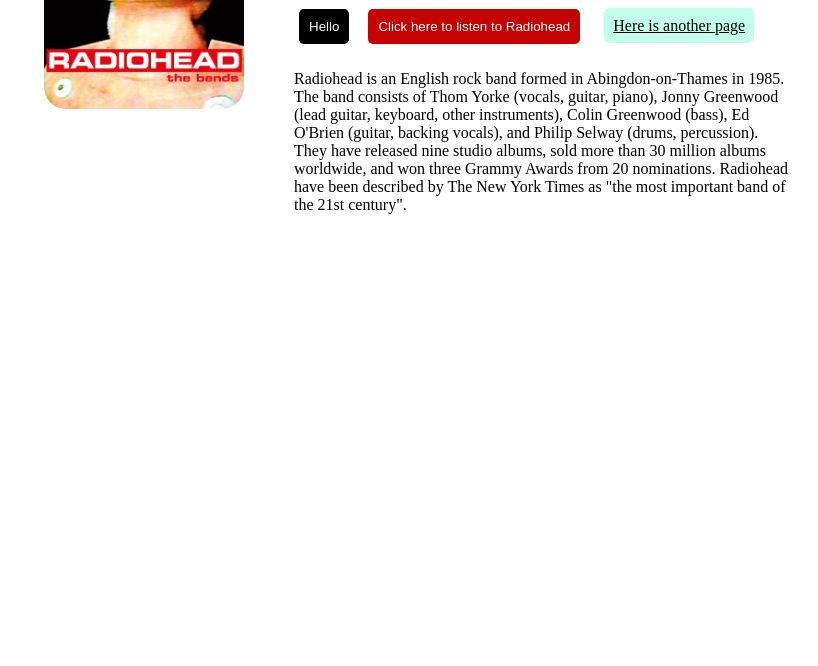
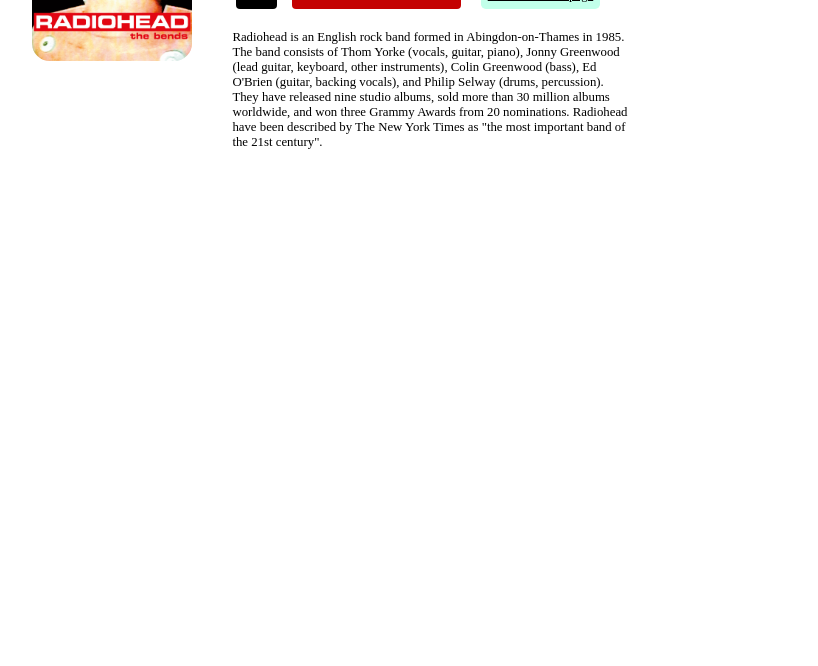
Before and after one commit to KevinCrispin/Website2, a plain HTML site: page index.html in a window 1280 px wide. Shown: the part 134-800 px from the top of the page, without its empty margins (14-832 px from the left). Drawn offline with Linux system fonts and the light colour scheme.

Commit message:
Update index.html

```diff
--- a/index.html
+++ b/index.html
@@ -76,7 +76,9 @@
       #para{
         width: 800px;
       }
-
+      body {
+      zoom: 0.8; /* 90% zoom */
+    }
     </style>
     <meta charset="utf-8">
     <meta name = "viewport" content = "width=device-width, initial-scale= 5.0">
```
